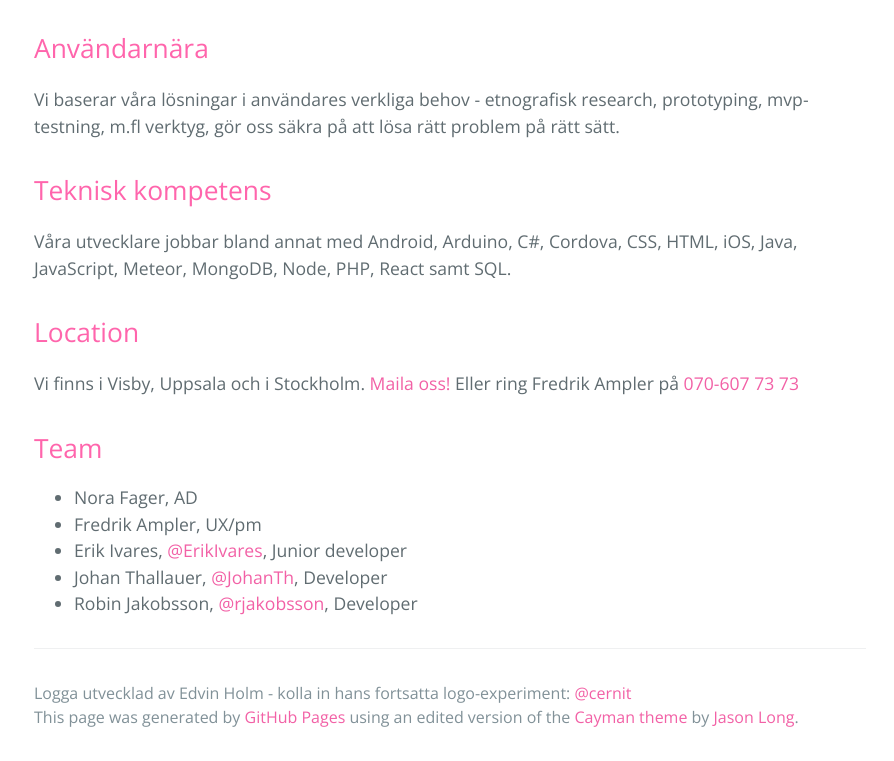
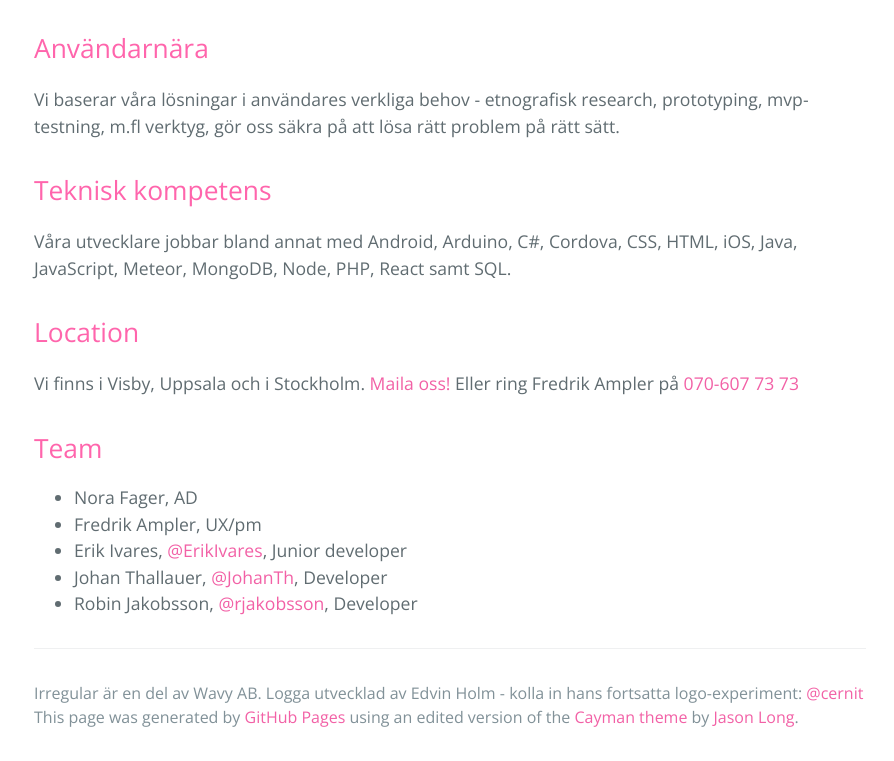
Before and after one commit to irregulario/irregular.io, a plain HTML site: page index.html in a window 1280 px wide. Shown: the part 630-1391 px from the top of the page, without its empty margins (190-1084 px from the left). Drawn offline with nearby package versions, Linux system fonts and the light colour scheme.

Commit message:
added disclaimer

```diff
--- a/index.html
+++ b/index.html
@@ -46,6 +46,7 @@
         <li>Robin Jakobsson, <a href="https://github.com/rjakobsson" class="user-mention">@rjakobsson</a>, Developer</li>
       </ul>
       <footer class="site-footer">
+        <span class="site-footer-credits">Irregular är en del av Wavy AB.</span>
         <span class="site-footer-credits">Logga utvecklad av Edvin Holm - kolla in hans fortsatta logo-experiment: <a href="https://www.instagram.com/explore/tags/edvinholm/">@cernit</a></span><br>
         <span class="site-footer-credits">This page was generated by <a href="https://pages.github.com">GitHub Pages</a> using an edited version of the <a href="https://github.com/jasonlong/cayman-theme">Cayman theme</a> by <a href="https://twitter.com/jasonlong">Jason Long</a>.</span>
       </footer>
```
